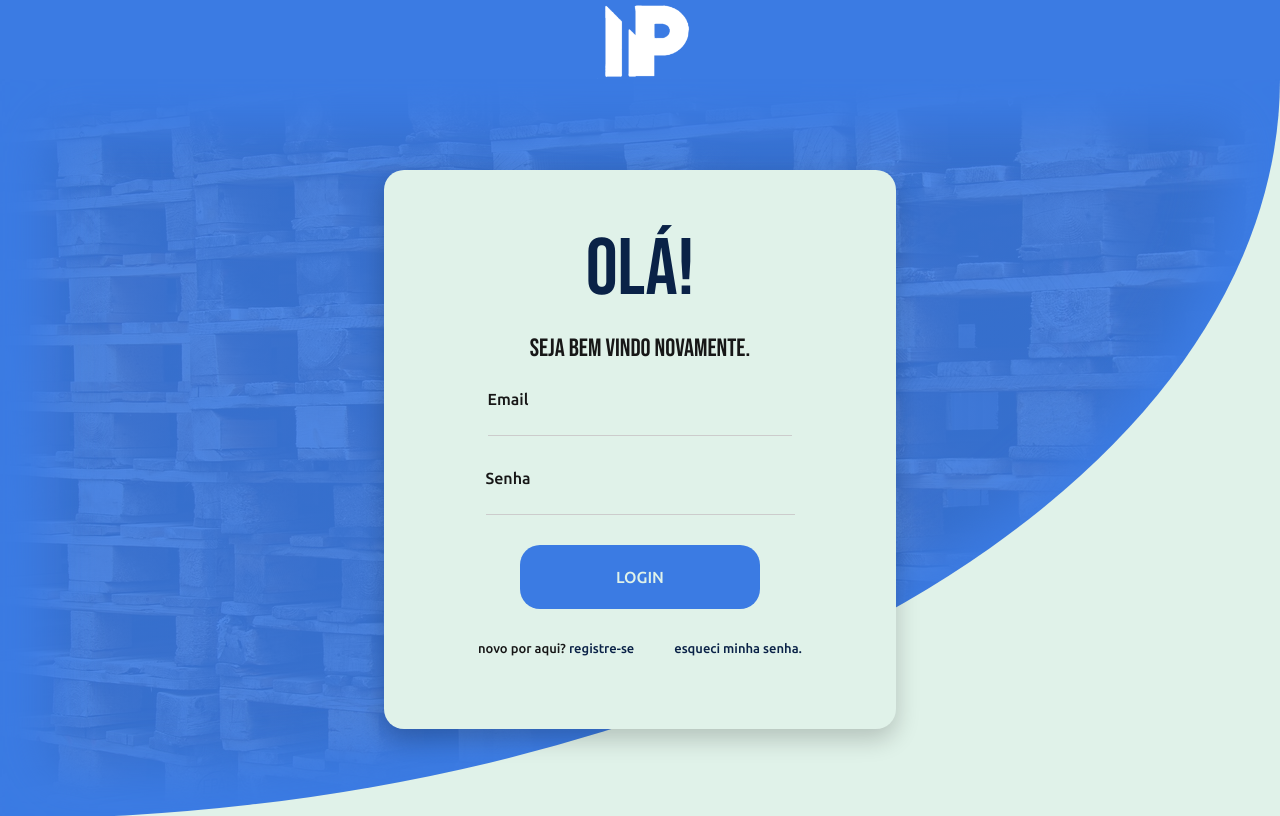
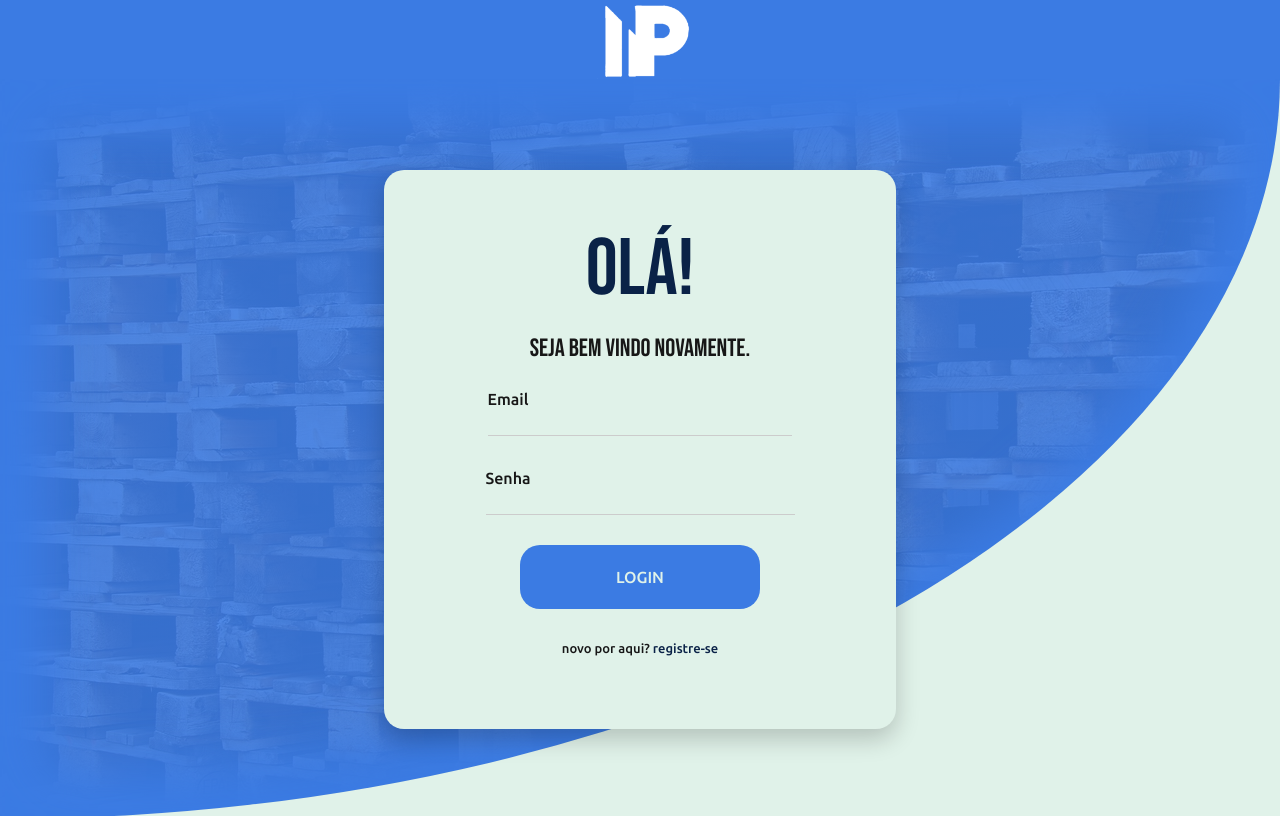
Before and after one commit to ramonmoncao/IndaiatubaPalete, a Next.js app in the folder ip-front/: page /login in a window 1280 px wide. Shown: the top 816 px of the page. Built offline with nearby package versions, Linux system fonts and the light colour scheme; no server answers.

Commit message:
Remoção "esqueci a senha"

```diff
--- a/ip-front/src/app/(auth)/login/page.tsx
+++ b/ip-front/src/app/(auth)/login/page.tsx
@@ -32,7 +32,7 @@ export default function Login() {
                             </Suspense>
                             <div className="options">
                                 <p>novo por aqui? <Link className="link" href={"/register"}>registre-se</Link></p>
-                                <Link className="link" href={"/password/recovery"}><p>esqueci minha senha.</p></Link>
+
                             </div>
                         </div>
                     </div>
```
